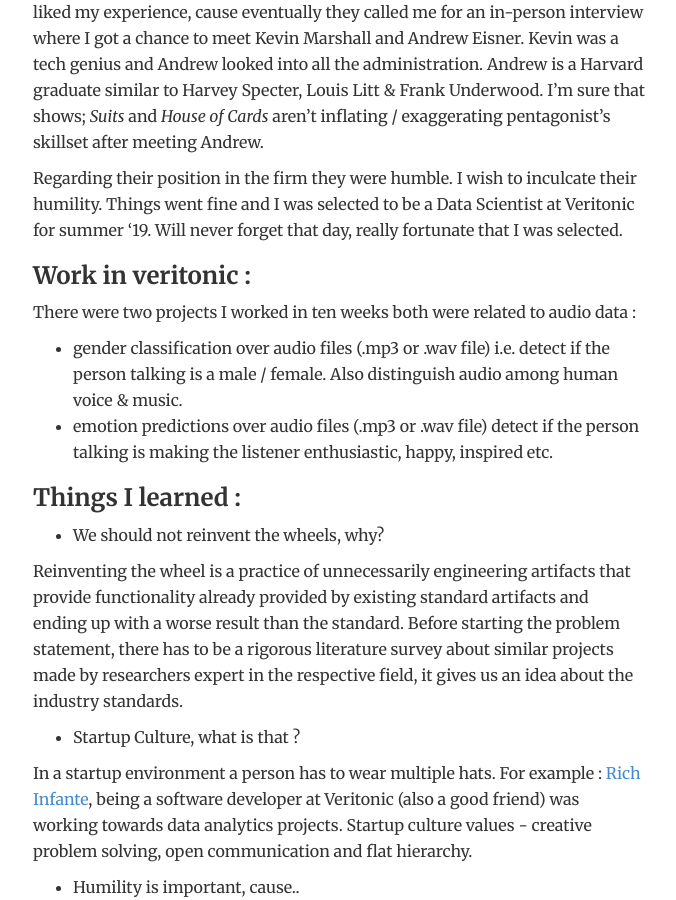
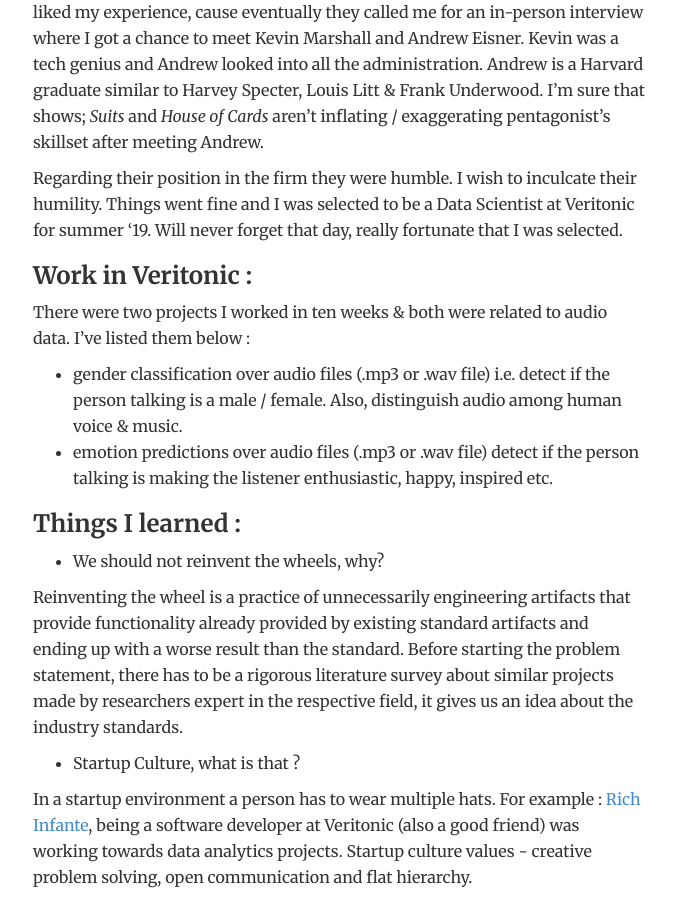
Before and after one commit to shradhit7/shradhit7.github.io, a Jekyll site: the page built from _posts/2019-08-23- Summer Internship at Veritonic.md, in a window 1280 px wide and 900 px high, scrolled down 794 px. Shown: the whole window, without its empty margins (301-977 px from the left). Built offline with Jekyll 4.4.1, drawn with Linux system fonts in a browser that asks for light colours.

Commit message:
Update 2019-08-23- Summer Internship at Veritonic.md

```diff
--- a/_posts/2019-08-23- Summer Internship at Veritonic.md
+++ b/_posts/2019-08-23- Summer Internship at Veritonic.md
@@ -15,10 +15,11 @@
 
 Regarding their position in the firm they were humble. I wish to inculcate their humility. Things went fine and I was selected to be a Data Scientist at Veritonic for summer '19. Will never forget that day, really fortunate that I was selected.
 
-### Work in veritonic :
+### Work in Veritonic :
 
-There were two projects I worked in ten weeks both were related to audio data :
--  gender classification over audio files (.mp3 or .wav file) i.e. detect if the person talking is a male / female. Also distinguish audio among human voice & music.
+There were two projects I worked in ten weeks & both were related to audio data. I've listed them below :
+
+-  gender classification over audio files (.mp3 or .wav file) i.e. detect if the person talking is a male / female. Also, distinguish audio among human voice & music.
 -  emotion predictions over audio files (.mp3 or .wav file) detect if the person talking is making the listener enthusiastic, happy, inspired etc.
 
 ### Things I learned :
```
